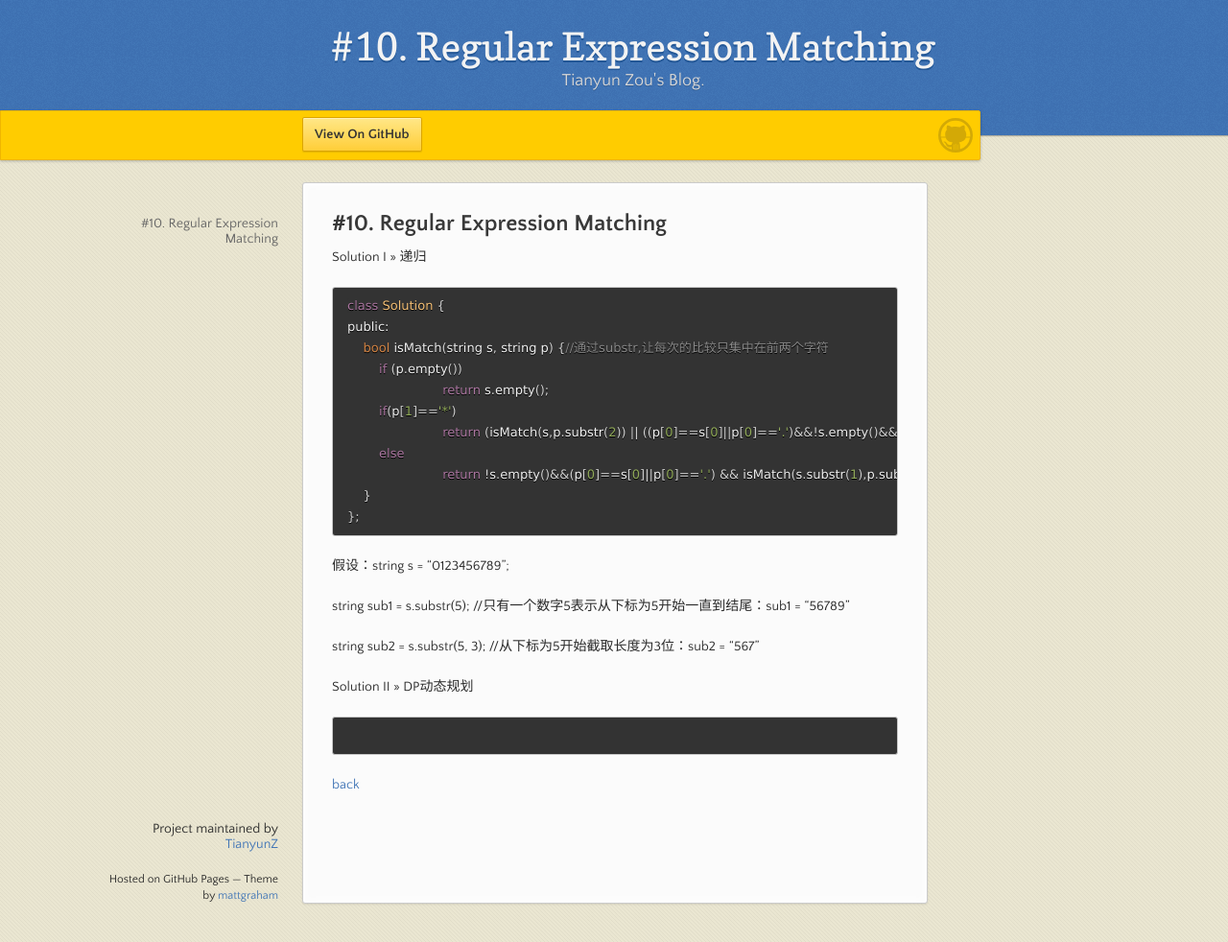
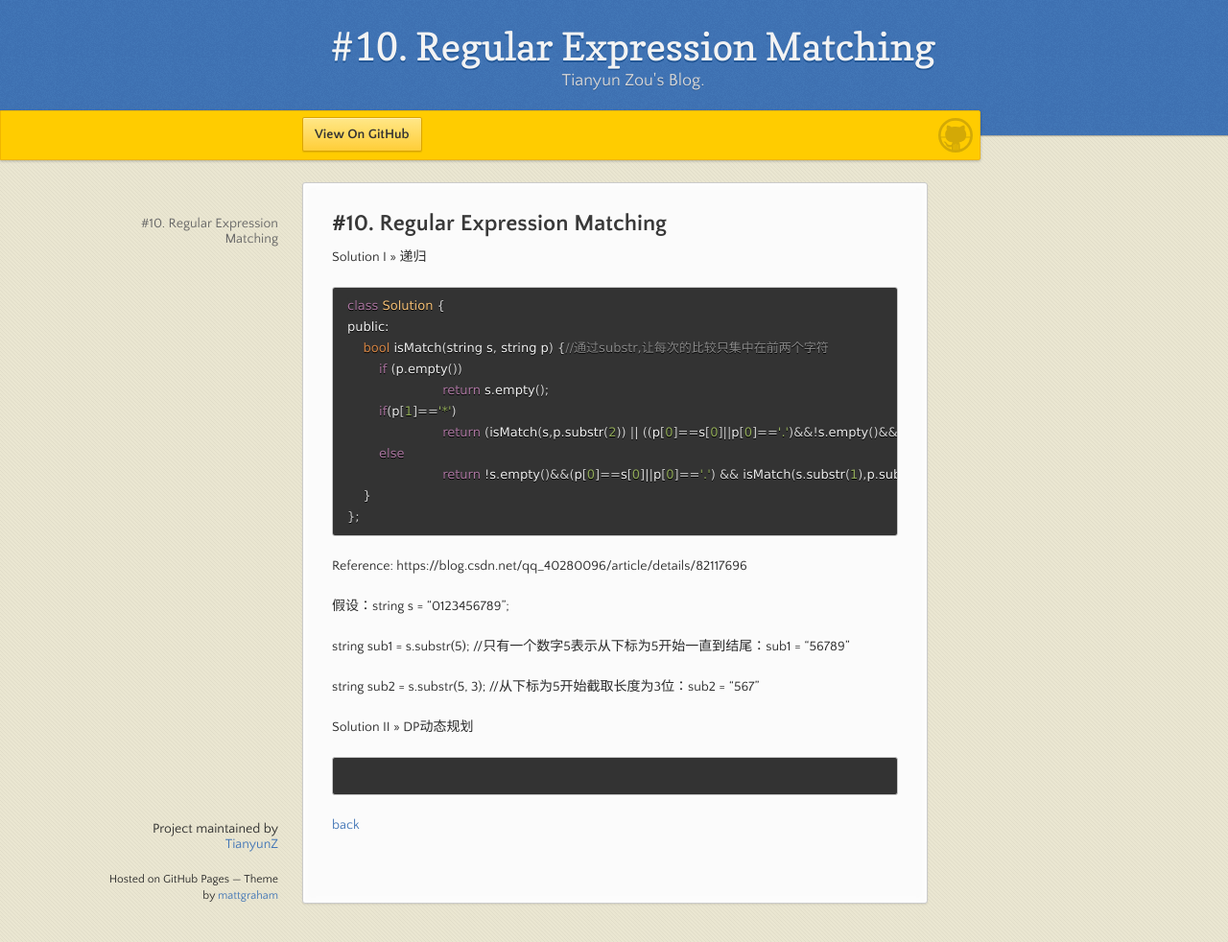
Before and after one commit to TianyunZ/Leetcode-Solutions, a Jekyll site: the page built from problem-10.md, in a window 1280 px wide and 982 px high. Shown: the whole window at 96% size. Built offline with Jekyll 4.4.1, drawn with Linux system fonts in a browser that asks for light colours; our own code applies the rules of GitHub Pages for plain Markdown files; part of the change alters nothing that is shown.

Commit message:
修改文件: problem-10.md

````diff
--- a/problem-10.md
+++ b/problem-10.md
@@ -20,6 +20,8 @@ public:
 };
 ```
 
+Reference: https://blog.csdn.net/qq_40280096/article/details/82117696
+
 假设：string s = "0123456789";
 
 string sub1 = s.substr(5); //只有一个数字5表示从下标为5开始一直到结尾：sub1 = "56789"
````
